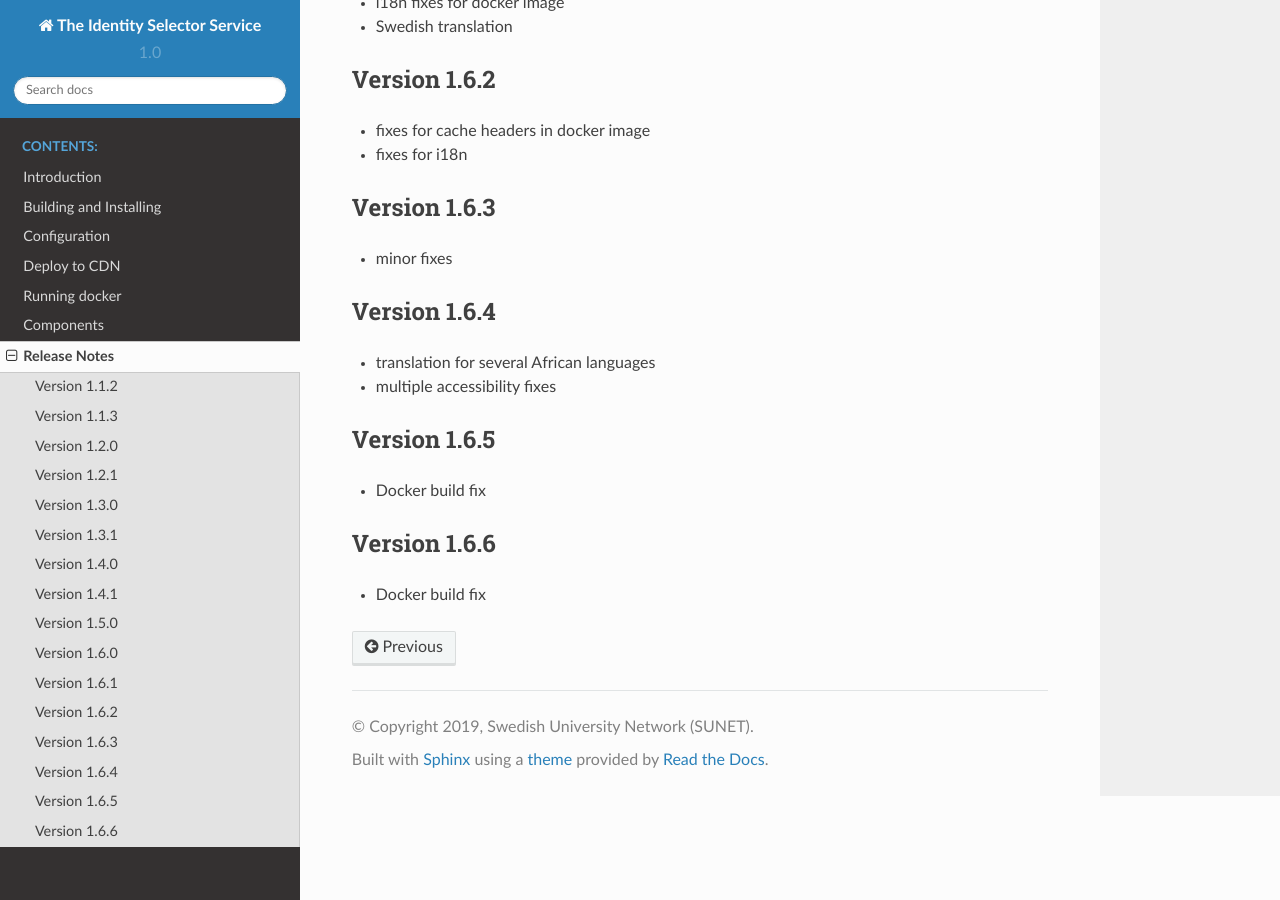
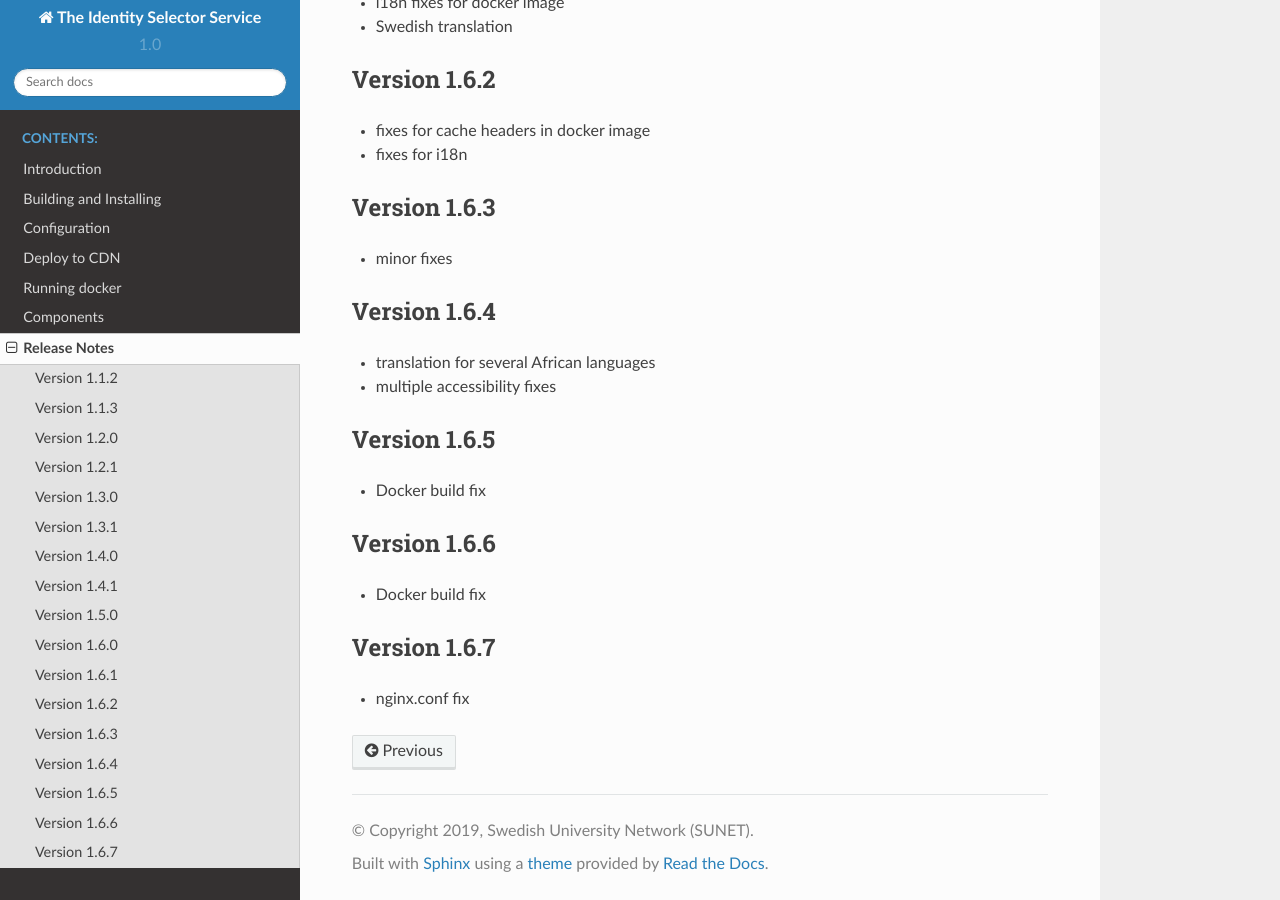
Before and after one commit to TheIdentitySelector/thiss-js, a Sphinx documentation site: the page built from docs/releasenotes.rst, in a window 1280 px wide and 900 px high, scrolled down 1577 px. Built offline with Sphinx 7.4.7 and the Read the Docs theme 2.0.0, drawn with Linux system fonts in a browser that asks for light colours.

Commit message:
cut 1.6.7

```diff
--- a/docs/releasenotes.rst
+++ b/docs/releasenotes.rst
@@ -97,3 +97,8 @@ Version 1.6.6
 -------------
 
 * Docker build fix
+
+Version 1.6.7
+-------------
+
+* nginx.conf fix
```
